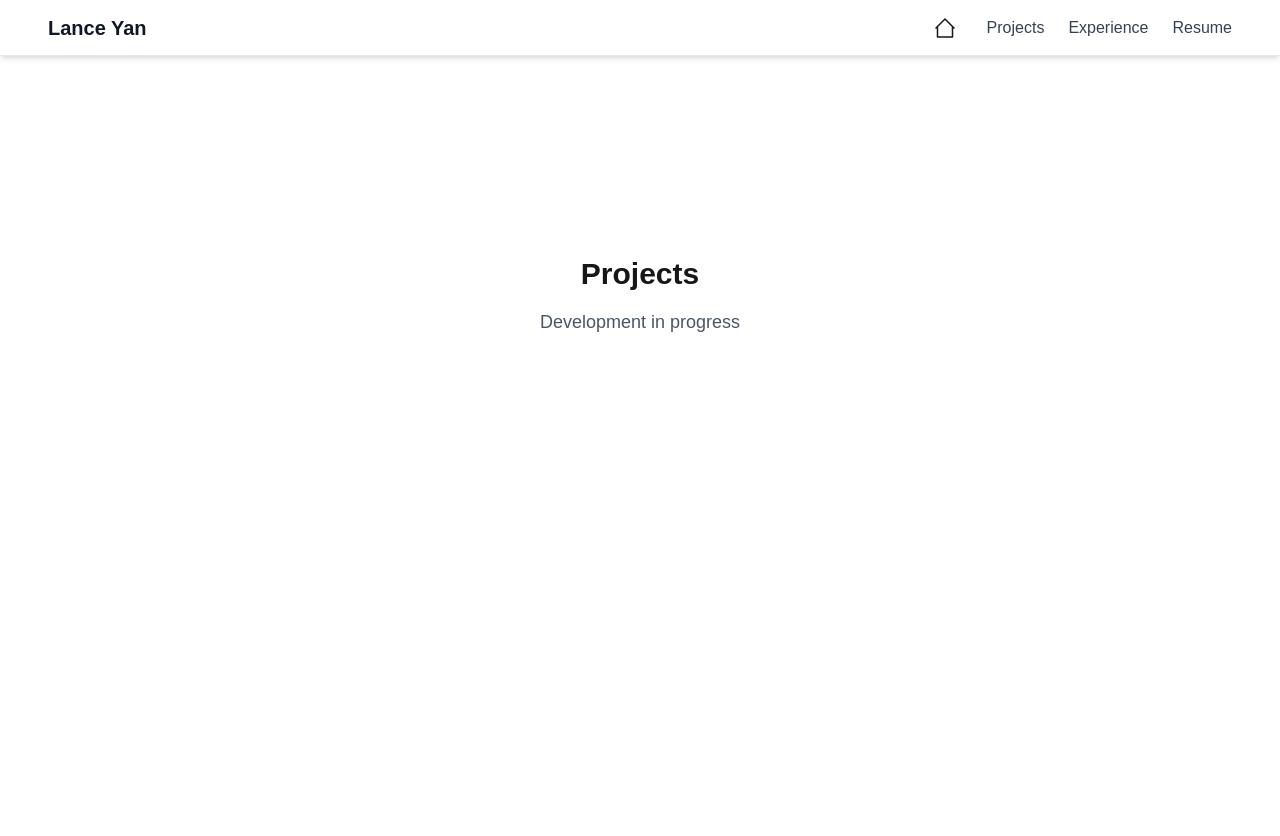
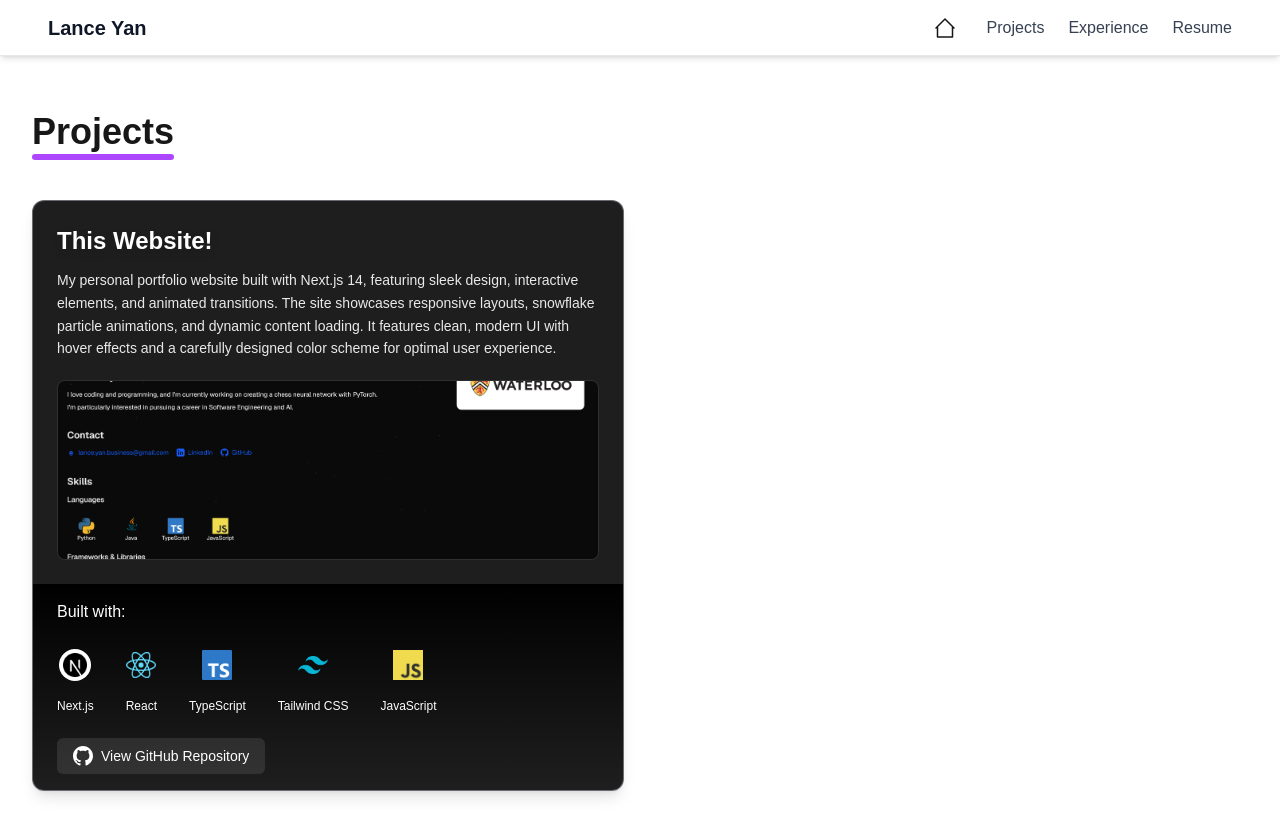
Before and after one commit to lance116/lanceyan-portfolio, a Next.js app in the folder lanceyan-portfolio/: page /projects in a window 1280 px wide. Shown: the top 836 px of the page. Before the commit the page ends 800 px from the top, so only its background shows below. Built offline with nearby package versions, Linux system fonts and the light colour scheme.

Commit message:
projects page

```diff
--- a/lanceyan-portfolio/app/projects/page.tsx
+++ b/lanceyan-portfolio/app/projects/page.tsx
@@ -1,8 +1,111 @@
+"use client";
+import Image from "next/image";
+import { useState } from "react";
+import { useRouter } from "next/navigation";
+import usePageTransitions from "../hooks/usePageTransitions";
+
 export default function ProjectsPage() {
+  usePageTransitions();
+  const router = useRouter();
+
+  const projects = [
+    {      id: 1,
+      title: "This Website!",
+      description: "My personal portfolio website built with Next.js 14, featuring sleek design, interactive elements, and animated transitions. The site showcases responsive layouts, snowflake particle animations, and dynamic content loading. It features clean, modern UI with hover effects and a carefully designed color scheme for optimal user experience.",
+      image: "/website.png", // Screenshot of the home page
+      githubUrl: "https://github.com/lance116/lanceyan-portfolio",
+      skills: [
+        { name: "Next.js", imgSrc: "/nextjs.png" },
+        { name: "React", imgSrc: "/react.png" },
+        { name: "TypeScript", imgSrc: "/typescript.png" },
+        { name: "Tailwind CSS", imgSrc: "/tailwindcss.png" },
+        { name: "JavaScript", imgSrc: "/javascript.png" }
+      ]
+    }
+    // You can add more projects here in the future
+  ];
+
+  const needsWhiteBg = (name: string) => {
+    return name === "HTML" || name === "CSS";
+  };
+
+  const needsCircularWhiteBg = (name: string) => {
+    return name === "Next.js";
+  };
+
   return (
-    <div className="flex flex-col items-center justify-center min-h-[60vh] w-full">
-      <h1 className="text-3xl font-bold mb-4">Projects</h1>
-      <p className="text-lg text-gray-600">Development in progress</p>
+    <div className="min-h-screen relative z-10 pt-14 pb-20">
+      <div className="max-w-7xl mx-auto px-4 sm:px-6 lg:px-8">
+        <h1 className="text-4xl font-bold text-center sm:text-left mb-12 relative inline-block">
+          Projects
+          <span className="absolute bottom-0 left-0 w-full h-1.5 bg-purple-500 rounded-full"
+                style={{ transform: 'translateY(8px)' }}></span>
+        </h1>
+          <div className="grid grid-cols-1 md:grid-cols-2 gap-8">
+          {projects.map((project) => (
+            <div
+              key={project.id}
+              className="rounded-xl overflow-hidden shadow-lg border border-gray-800/40 bg-black/40 transition-all duration-300 hover:shadow-2xl transform hover:-translate-y-1"
+            >              {/* Project Header */}
+              <div className="bg-black/80 p-6">
+                <div className="flex flex-col gap-5">
+                  <div className="flex-1">
+                    <h2 className="text-2xl font-bold text-white drop-shadow-lg mb-3">
+                      {project.title}
+                    </h2>
+                    <p className="text-white/90 text-sm leading-relaxed">
+                      {project.description}
+                    </p>
+                  </div>
+                  <div className="w-full h-[180px] relative overflow-hidden rounded-lg bg-black/20 border border-white/10">
+                    <Image
+                      src={project.image}
+                      alt={project.title}
+                      fill
+                      className="object-cover"
+                    />
+                  </div>
+                </div>
+              </div>
+                {/* Project Technologies */}              <div className="relative bg-gradient-to-b from-black to-black/80 py-4 px-6 z-10">                <h3 className="text-base font-medium text-white mb-4">Built with:</h3>
+                <div className="flex flex-wrap gap-8 mb-6">
+                  {project.skills.map((skill, index) => (                    <div key={index} className="flex flex-col items-center group">                      <div className="flex justify-center items-center h-[50px]">
+                        <div className={`
+                          ${needsWhiteBg(skill.name) ? "bg-white p-1 rounded-md" :
+                            needsCircularWhiteBg(skill.name) ? "bg-white p-1 rounded-full flex items-center justify-center" :
+                            ""}
+                        `} style={needsCircularWhiteBg(skill.name) ? { width: "32px", height: "32px" } : undefined}>                          <Image
+                            src={skill.imgSrc}
+                            alt={skill.name}                            width={skill.name === "Next.js" ? 36 : 30}
+                            height={skill.name === "Next.js" ? 36 : 30}
+                            className="transition-transform duration-200 group-hover:scale-125"
+                            style={skill.name === "Next.js" ? { marginTop: '0.25px' } : undefined}
+                          />
+                        </div>
+                      </div>
+                      <span className="text-xs text-white mt-2">{skill.name}</span>
+                    </div>
+                  ))}
+                </div>
+
+                {/* GitHub Repository Button */}                <div className="flex justify-center sm:justify-start">
+                  <a
+                    href={project.githubUrl}
+                    target="_blank"
+                    rel="noopener noreferrer"
+                    className="flex items-center gap-2 px-4 py-2 bg-white/10 backdrop-blur-sm hover:bg-white/20 transition-all duration-300 rounded-md text-white text-sm"
+                  >
+                    <svg xmlns="http://www.w3.org/2000/svg" className="h-5 w-5" fill="currentColor" viewBox="0 0 24 24">
+                      <path d="M12 0C5.371 0 0 5.373 0 12c0 5.303 3.438 9.8 8.207 11.387.6.111.793-.261.793-.577v-2.234c-3.338.726-4.033-1.416-4.033-1.416-.546-1.387-1.333-1.756-1.333-1.756-1.089-.745.083-.729.083-.729 1.205.084 1.84 1.237 1.84 1.237 1.07 1.834 2.807 1.304 3.492.997.108-.775.418-1.305.762-1.605-2.665-.305-5.466-1.334-5.466-5.931 0-1.311.469-2.381 1.236-3.221-.124-.303-.535-1.523.117-3.176 0 0 1.008-.322 3.301 1.23.957-.266 1.984-.399 3.003-.404 1.018.005 2.047.138 3.006.404 2.291-1.553 3.297-1.23 3.297-1.23.653 1.653.242 2.873.119 3.176.77.84 1.235 1.91 1.235 3.221 0 4.609-2.803 5.624-5.475 5.921.43.371.823 1.102.823 2.222v3.293c0 .319.192.694.801.576C20.565 21.796 24 17.299 24 12c0-6.627-5.373-12-12-12z"/>
+                    </svg>
+                    View GitHub Repository
+                  </a>
+                </div>
+              </div>
+            </div>
+          ))}
+        </div>
+      </div>
     </div>
   );
 }
```
Also changed, not shown: lanceyan-portfolio/public/website.png (added).
